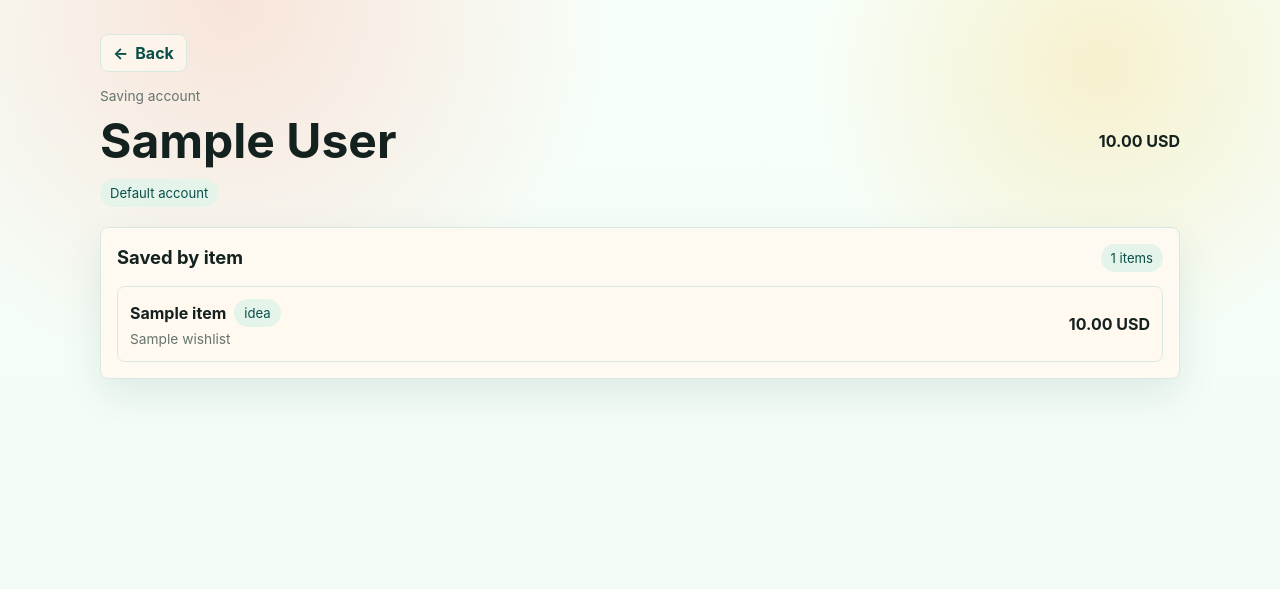
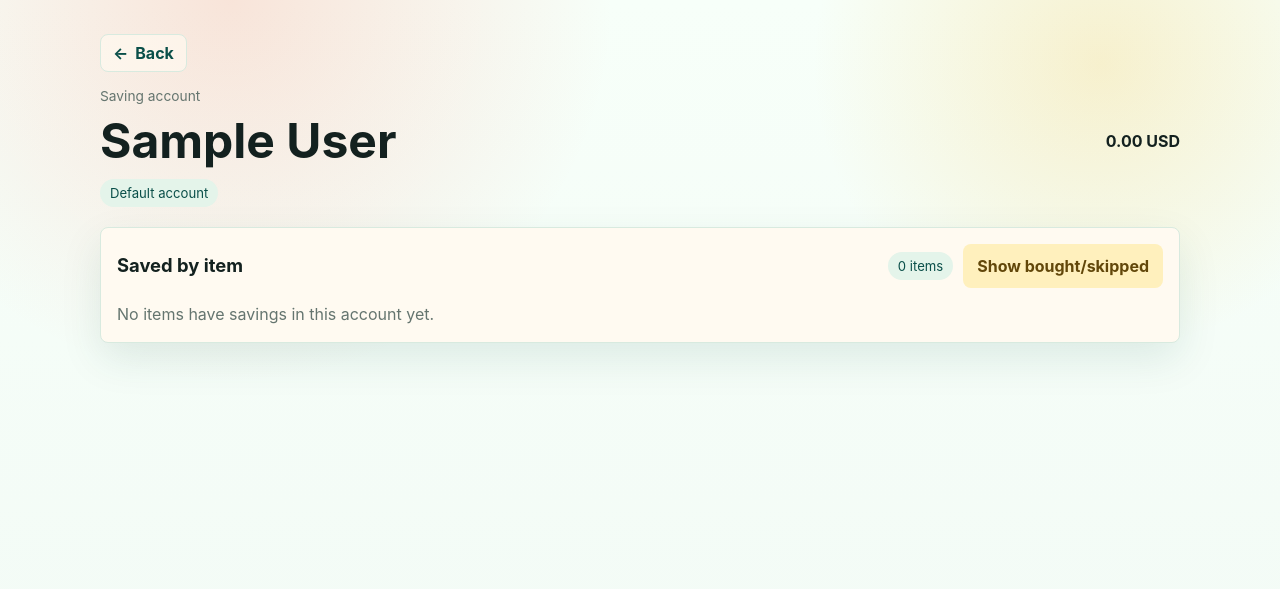
Before and after one commit to TheLastFrame/TiPTiB, a FastAPI app: page /accounts/1 in a window 1280 px wide. Shown: the top 589 px of the page. Run offline with FastAPI, Linux system fonts and the light colour scheme; the visitor is signed in with stand-in values (Sample User, id 1); tables that the repository leaves empty hold one stand-in row (values such as "Sample post"); parts of the project's set-up code (start-up, migrations or seed data) failed here and were passed over.

Commit message:
fix: including bought items in savings sum

```diff
--- a/app/main.py
+++ b/app/main.py
@@ -65,6 +65,7 @@ from app.services import (
     item_unit_price,
     money,
     next_rank,
+    planned_account_saved_total,
     planned_saved_total,
     progress_percent,
     projected_recurring_deposits,
@@ -553,33 +554,39 @@ def lists_context(
 def accounts_context(db: Session, user: User, error: str | None = None, values: dict[str, object] | None = None) -> dict[str, object]:
     rows = []
     for account in db.scalars(select(SavingAccount).where(SavingAccount.user_id == user.id).order_by(SavingAccount.archived, SavingAccount.name)).all():
-        total = money(db.scalar(select(func.coalesce(func.sum(SavingsEntry.amount), 0)).where(SavingsEntry.account_id == account.id)))
+        total = planned_account_saved_total(db, user.id, account.id)
         item_count = db.scalar(
             select(func.count(func.distinct(SavingsEntry.item_id))).where(
                 SavingsEntry.user_id == user.id,
                 SavingsEntry.account_id == account.id,
+                SavingsEntry.item_id.in_(
+                    select(Item.id).where(Item.user_id == user.id, Item.status.in_(PLANNED_TOTAL_STATUSES))
+                ),
             )
         )
         rows.append({"account": account, "total": total, "item_count": item_count or 0})
     return common_context(db, user) | {"active": "accounts", "rows": rows, "error": error, "values": values or {}}
 
 
-def account_detail_context(db: Session, user: User, account: SavingAccount) -> dict[str, object]:
+def account_detail_context(db: Session, user: User, account: SavingAccount, show_history: bool = False) -> dict[str, object]:
     saved_total = func.coalesce(func.sum(SavingsEntry.amount), 0)
+    query = (
+        select(Item.id, Item.title, Wishlist.name, Item.status, saved_total)
+        .join(SavingsEntry, SavingsEntry.item_id == Item.id)
+        .join(Wishlist, Wishlist.id == Item.wishlist_id)
+        .where(
+            Item.user_id == user.id,
+            SavingsEntry.user_id == user.id,
+            SavingsEntry.account_id == account.id,
+        )
+        .group_by(Item.id, Item.title, Wishlist.name, Item.status)
+        .order_by(saved_total.desc(), Item.title)
+    )
+    if not show_history:
+        query = query.where(Item.status.in_(PLANNED_TOTAL_STATUSES))
     item_rows = [
         {"item_id": item_id, "title": title, "wishlist_name": wishlist_name, "status": status, "total": money(total)}
-        for item_id, title, wishlist_name, status, total in db.execute(
-            select(Item.id, Item.title, Wishlist.name, Item.status, saved_total)
-            .join(SavingsEntry, SavingsEntry.item_id == Item.id)
-            .join(Wishlist, Wishlist.id == Item.wishlist_id)
-            .where(
-                Item.user_id == user.id,
-                SavingsEntry.user_id == user.id,
-                SavingsEntry.account_id == account.id,
-            )
-            .group_by(Item.id, Item.title, Wishlist.name, Item.status)
-            .order_by(saved_total.desc(), Item.title)
-        ).all()
+        for item_id, title, wishlist_name, status, total in db.execute(query).all()
     ]
     total = sum((row["total"] for row in item_rows), Decimal("0.00"))
     return common_context(db, user) | {
@@ -587,6 +594,7 @@ def account_detail_context(db: Session, user: User, account: SavingAccount) -> d
         "account": account,
         "item_rows": item_rows,
         "total": total,
+        "show_history": show_history,
         "show_back_button": True,
         "back_url": "/accounts",
     }
@@ -1396,11 +1404,12 @@ def account_detail(
     db: Annotated[Session, Depends(get_db)],
     user: Annotated[User, Depends(current_user)],
     account_id: int,
+    show_history: bool = False,
 ):
     account = db.get(SavingAccount, account_id)
     if not account or account.user_id != user.id:
         raise HTTPException(status_code=404)
-    return render(request, "account_detail.html", account_detail_context(db, user, account))
+    return render(request, "account_detail.html", account_detail_context(db, user, account, show_history))
 
 
 @app.post("/accounts")
--- a/app/services.py
+++ b/app/services.py
@@ -8,7 +8,7 @@ import re
 from babel.core import UnknownLocaleError
 from babel.numbers import NumberFormatError, get_currency_symbol, parse_decimal
 
-from sqlalchemy import func, select
+from sqlalchemy import case, func, select
 from sqlalchemy.orm import Session
 
 from app.models import (
@@ -153,6 +153,19 @@ def planned_saved_total(db: Session, user_id: int, wishlist_id: int | None = Non
     return money(db.scalar(query))
 
 
+def planned_account_saved_total(db: Session, user_id: int, account_id: int) -> Decimal:
+    total = db.scalar(
+        select(func.coalesce(func.sum(SavingsEntry.amount), 0))
+        .join(Item, Item.id == SavingsEntry.item_id)
+        .where(
+            SavingsEntry.user_id == user_id,
+            SavingsEntry.account_id == account_id,
+            Item.status.in_(PLANNED_TOTAL_STATUSES),
+        )
+    )
+    return money(total)
+
+
 def item_target(item: Item) -> Decimal:
     amount = max(1, int(item.amount or 1))
     return item_unit_price(item) * amount
@@ -192,9 +205,14 @@ def next_rank(db: Session, user_id: int, wishlist_id: int) -> int:
 
 
 def account_breakdown(db: Session, user_id: int) -> list[tuple[str, Decimal]]:
+    planned_amount = func.coalesce(
+        func.sum(case((Item.status.in_(PLANNED_TOTAL_STATUSES), SavingsEntry.amount), else_=0)),
+        0,
+    )
     rows = db.execute(
-        select(SavingAccount.name, func.coalesce(func.sum(SavingsEntry.amount), 0))
+        select(SavingAccount.name, planned_amount)
         .join(SavingsEntry, SavingsEntry.account_id == SavingAccount.id, isouter=True)
+        .join(Item, Item.id == SavingsEntry.item_id, isouter=True)
         .where(SavingAccount.user_id == user_id, SavingAccount.archived.is_(False))
         .group_by(SavingAccount.id)
         .order_by(SavingAccount.is_default.desc(), SavingAccount.name)
--- a/app/templates/account_detail.html
+++ b/app/templates/account_detail.html
@@ -16,7 +16,14 @@
   <section class="panel stack">
     <div class="row wrap">
       <h2>Saved by item</h2>
-      <span class="pill">{{ item_rows|length }} items</span>
+      <div class="row wrap">
+        <span class="pill">{{ item_rows|length }} items</span>
+        {% if show_history %}
+          <a class="button ghost" href="/accounts/{{ account.id }}">Hide bought/skipped</a>
+        {% else %}
+          <a class="button secondary" href="/accounts/{{ account.id }}?show_history=true">Show bought/skipped</a>
+        {% endif %}
+      </div>
     </div>
     <div class="tableish">
       {% for row in item_rows %}
```
Also changed, not shown: tests/test_app.py (+76 -1 lines), tests/test_services.py (+13 -1 lines).
